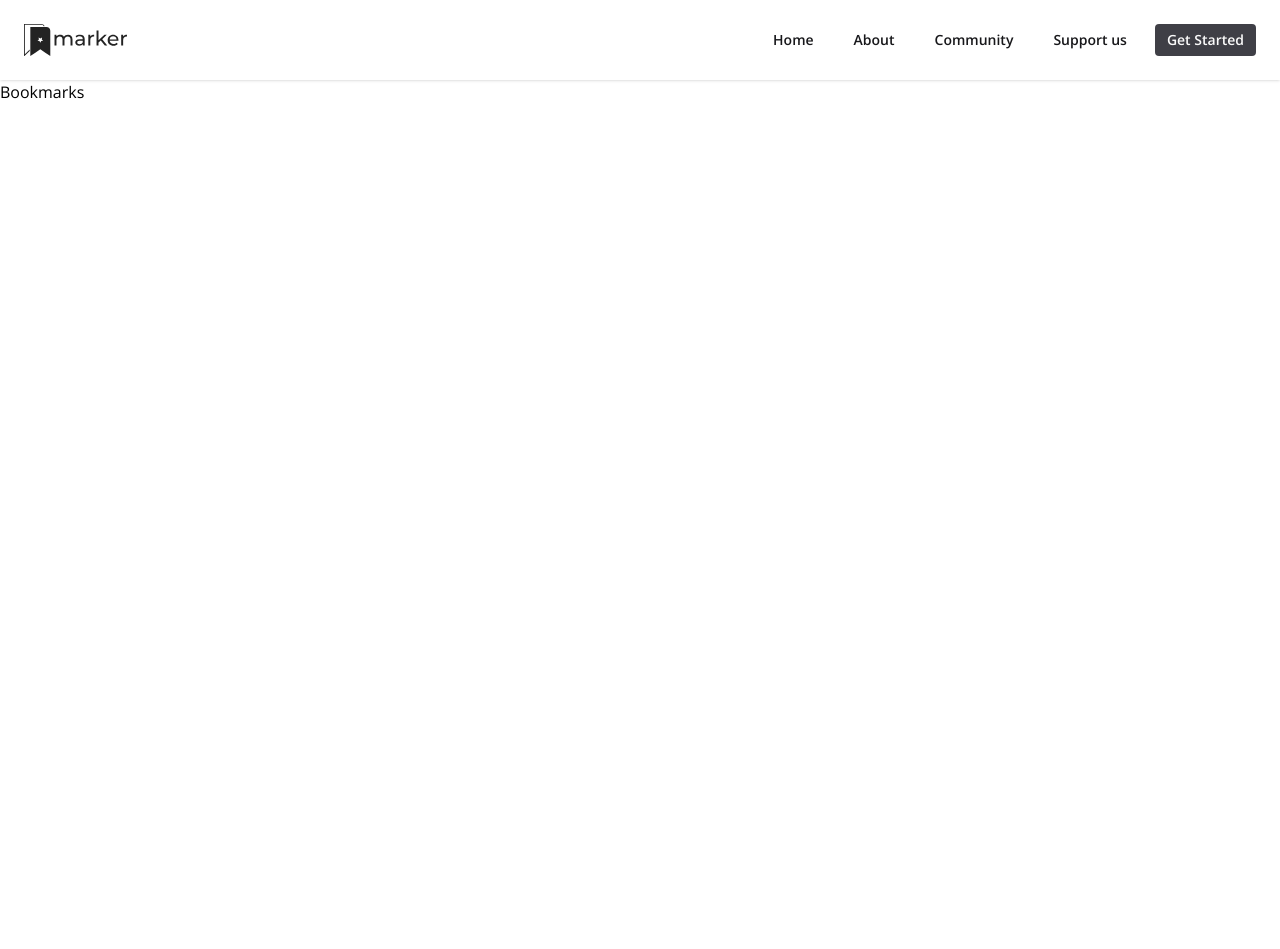
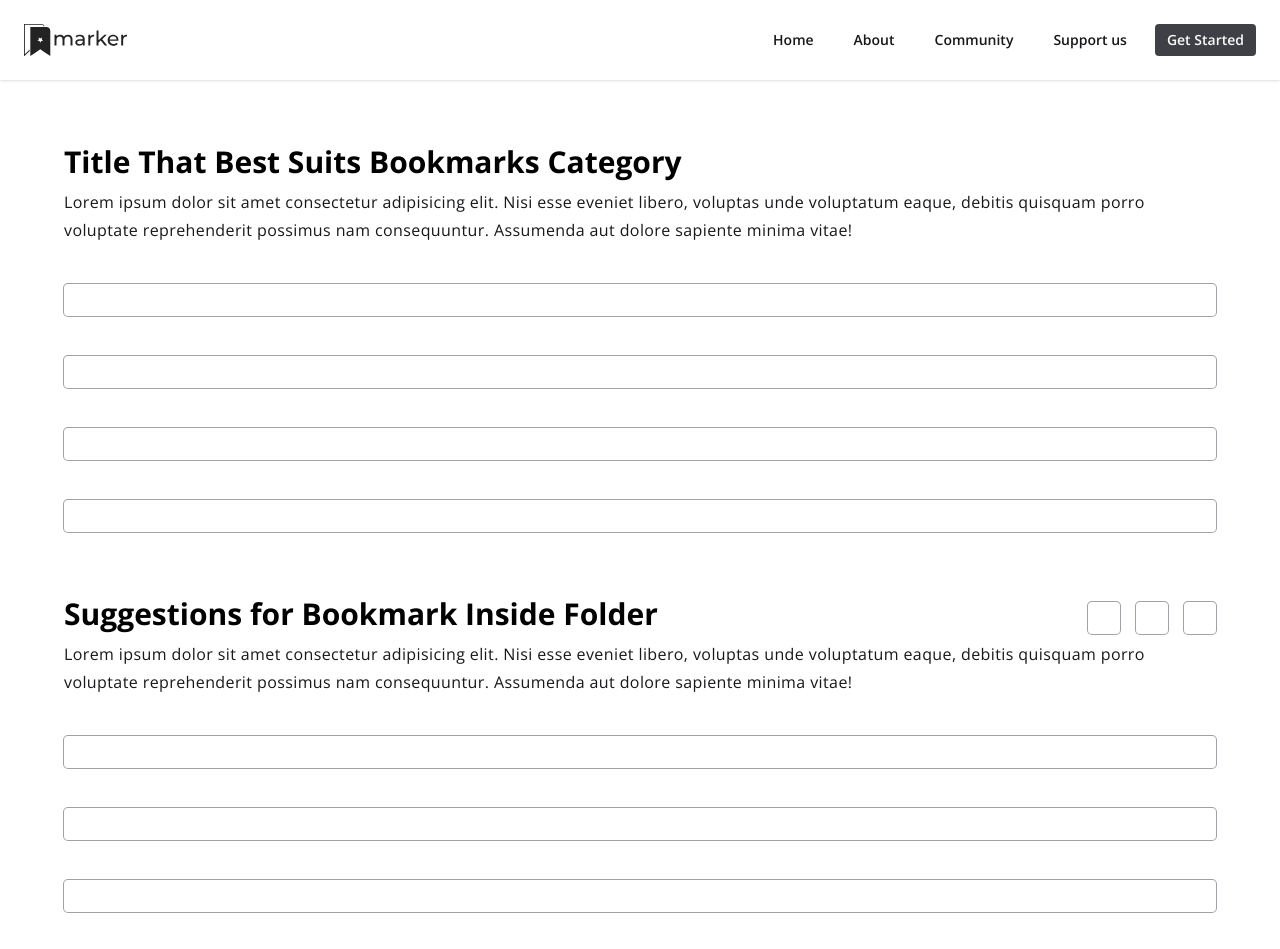
Before and after one commit to Justin-Bento/random-project, a React (Vite) app: page /dashboard/folders/1 in a window 1280 px wide. Shown: the top 949 px of the page. Before the commit the page ends 800 px from the top, so only its background shows below. Built offline with nearby package versions, Linux system fonts and the light colour scheme.

Commit message:
created indivual bookmark sample  page

```diff
--- a/src/pages/app/Bookmarks.jsx
+++ b/src/pages/app/Bookmarks.jsx
@@ -1,7 +1,75 @@
 export default function Bookmarks() {
   return (
     <>
-      <div>Bookmarks</div>
+      <div className="xl:container xl:mx-auto px-16 pt-16">
+        <h1 className="scroll-m-20 pb-2 text-3xl font-bold tracking-normal first:mt-0">
+          Title That Best Suits Bookmarks Category
+        </h1>
+        <p className=" leading-7 tracking-wide text-zinc-900">
+          Lorem ipsum dolor sit amet consectetur adipisicing elit. Nisi esse
+          eveniet libero, voluptas unde voluptatum eaque, debitis quisquam porro
+          voluptate reprehenderit possimus nam consequuntur. Assumenda aut
+          dolore sapiente minima vitae!
+        </p>
+        <div className="mt-10 flex flex-col gap-10">
+          <div data-scan-bookmark className="ring-1 ring-zinc-400 p-4 rounded">
+            {/* Content related to bookmarks should inside this folder should go here. */}
+          </div>
+          <div data-scan-bookmark className="ring-1 ring-zinc-400 p-4 rounded">
+            {/* Content related to bookmarks should inside this folder should go here. */}
+          </div>
+          <div data-scan-bookmark className="ring-1 ring-zinc-400 p-4 rounded">
+            {/* Content related to bookmarks should inside this folder should go here. */}
+          </div>
+          <div data-scan-bookmark className="ring-1 ring-zinc-400 p-4 rounded">
+            {/* Content related to bookmarks should inside this folder should go here. */}
+          </div>
+        </div>
+        <div className="mt-16">
+          <div className="flex items-center justify-between">
+            <h1 className="scroll-m-20 inline-block pb-2 text-3xl font-bold tracking-normal first:mt-0">
+              Suggestions for Bookmark Inside Folder
+            </h1>
+            <div className="flex items-center gap-4">
+              <div className="ring-1 ring-zinc-400 rounded w-4 h-4 p-4"></div>
+              <div className="ring-1 ring-zinc-400 rounded w-4 h-4 p-4"></div>
+              <div className="ring-1 ring-zinc-400 rounded w-4 h-4 p-4"></div>
+            </div>
+          </div>
+          <p className=" leading-7 tracking-wide text-zinc-900">
+            Lorem ipsum dolor sit amet consectetur adipisicing elit. Nisi esse
+            eveniet libero, voluptas unde voluptatum eaque, debitis quisquam
+            porro voluptate reprehenderit possimus nam consequuntur. Assumenda
+            aut dolore sapiente minima vitae!
+          </p>
+          <div className="mt-10 flex flex-col gap-10">
+            <div
+              data-scan-bookmark
+              className="ring-1 ring-zinc-400 p-4 rounded"
+            >
+              {/* Content related to bookmarks should inside this folder should go here. */}
+            </div>
+            <div
+              data-scan-bookmark
+              className="ring-1 ring-zinc-400 p-4 rounded"
+            >
+              {/* Content related to bookmarks should inside this folder should go here. */}
+            </div>
+            <div
+              data-scan-bookmark
+              className="ring-1 ring-zinc-400 p-4 rounded"
+            >
+              {/* Content related to bookmarks should inside this folder should go here. */}
+            </div>
+            <div
+              data-scan-bookmark
+              className="ring-1 ring-zinc-400 p-4 rounded"
+            >
+              {/* Content related to bookmarks should inside this folder should go here. */}
+            </div>
+          </div>
+        </div>
+      </div>
     </>
   );
 }
```
